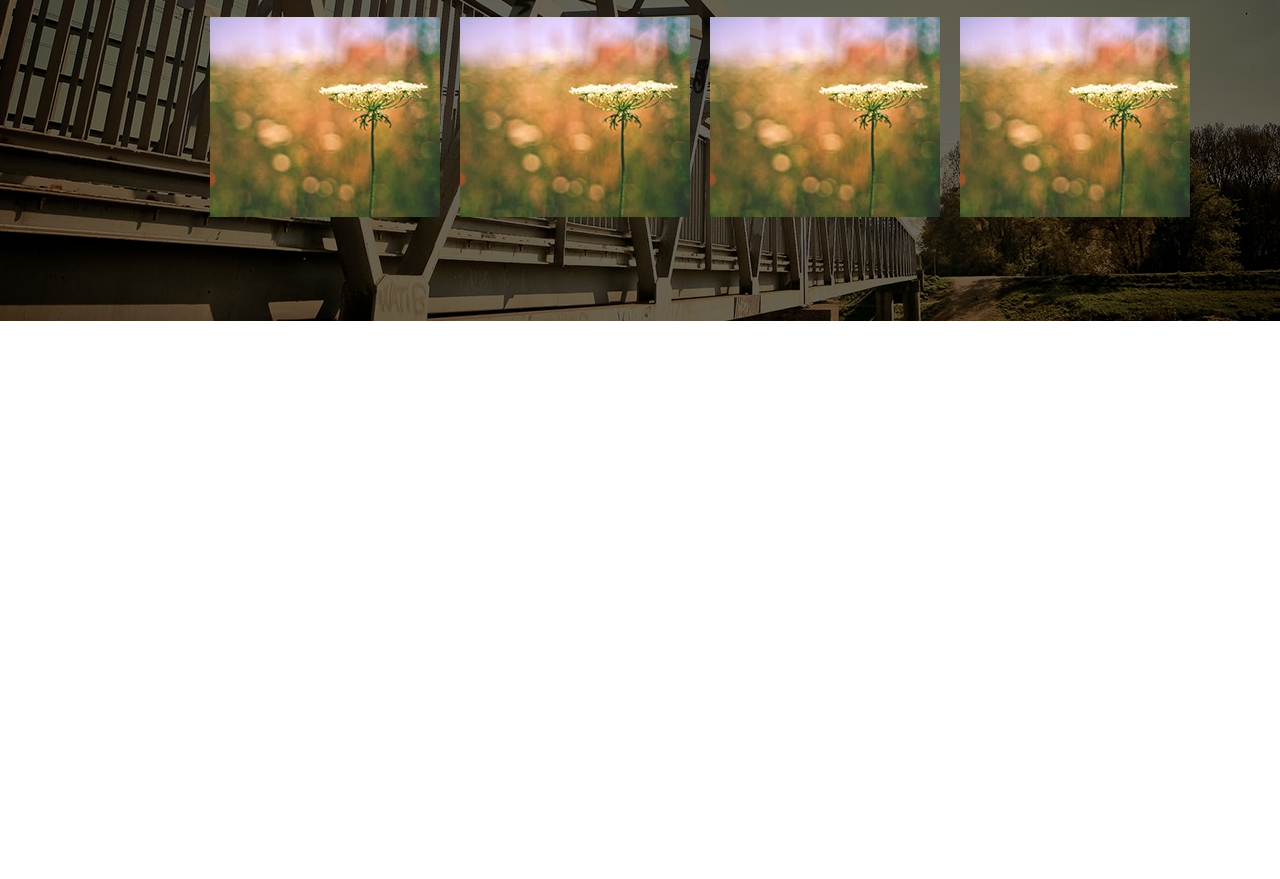
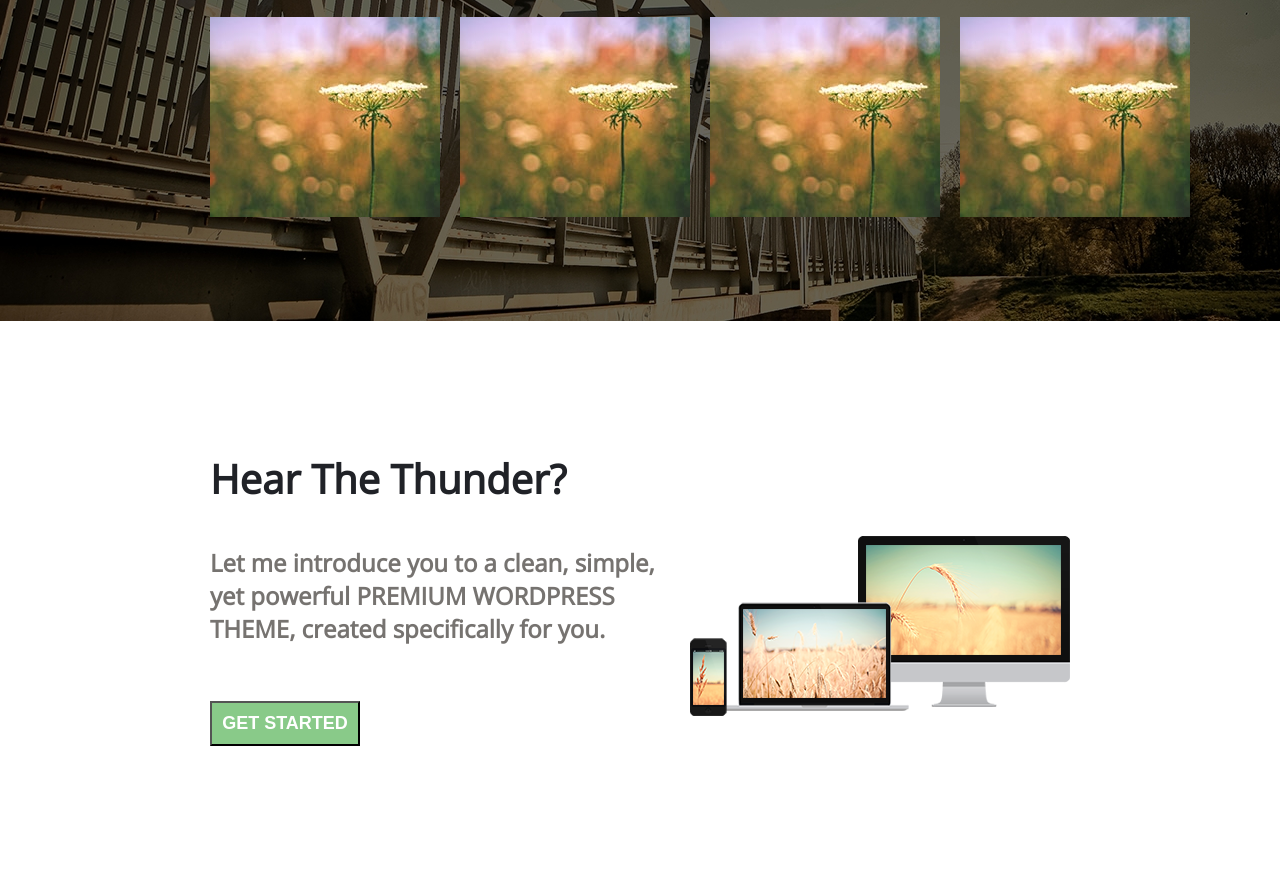
Before and after one commit to olorin44/landing-page-1-sass, a website: page index.html in a window 1280 px wide. Shown: the part 1469-2348 px from the top of the page. Before the commit the page ends 1790 px from the top, so only its background shows below. Drawn offline with nearby package versions, Linux system fonts and the light colour scheme.

Commit message:
Add section content with styles

```diff
--- a/index.html
+++ b/index.html
@@ -67,6 +67,7 @@
 			<div class="row">
 				<div class="col-m-3 section-portfolio-layer">
 					<div class="section-portfolio-layer-icons">
+						<h4>A Sample Portfolio</h4>
 						<i class="fa fa-search icon-gallery-search"></i>
 						<i class="far fa-file-alt icon-gallery-file"></i>
 					</div>
@@ -74,6 +75,7 @@
 				</div>
 				<div class="col-m-3 section-portfolio-layer">
 					<div class="section-portfolio-layer-icons">
+						<h4>A Sample Portfolio</h4>
 						<i class="fa fa-search icon-gallery-search"></i>
 						<i class="far fa-file-alt icon-gallery-file"></i>
 					</div>
@@ -81,6 +83,7 @@
 				</div>
 				<div class="col-m-3 section-portfolio-layer">
 					<div class="section-portfolio-layer-icons">
+						<h4>A Sample Portfolio</h4>
 						<i class="fa fa-search icon-gallery-search"></i>
 						<i class="far fa-file-alt icon-gallery-file"></i>
 					</div>
@@ -88,6 +91,7 @@
 				</div>
 				<div class="col-m-3 section-portfolio-layer">
 					<div class="section-portfolio-layer-icons">
+						<h4>A Sample Portfolio</h4>
 						<i class="fa fa-search icon-gallery-search"></i>
 						<i class="far fa-file-alt icon-gallery-file"></i>
 					</div>
@@ -97,6 +101,7 @@
 			<div class="row">
 				<div class="col-m-3 section-portfolio-layer">
 					<div class="section-portfolio-layer-icons">
+						<h4>A Sample Portfolio</h4>
 						<i class="fa fa-search icon-gallery-search"></i>
 						<i class="far fa-file-alt icon-gallery-file"></i>
 					</div>
@@ -104,6 +109,7 @@
 				</div>
 				<div class="col-m-3 section-portfolio-layer">
 					<div class="section-portfolio-layer-icons">
+						<h4>A Sample Portfolio</h4>
 						<i class="fa fa-search icon-gallery-search"></i>
 						<i class="far fa-file-alt icon-gallery-file"></i>
 					</div>
@@ -111,6 +117,7 @@
 				</div>
 				<div class="col-m-3 section-portfolio-layer">
 					<div class="section-portfolio-layer-icons">
+						<h4>A Sample Portfolio</h4>
 						<i class="fa fa-search icon-gallery-search"></i>
 						<i class="far fa-file-alt icon-gallery-file"></i>
 					</div>
@@ -118,6 +125,7 @@
 				</div>
 				<div class="col-m-3 section-portfolio-layer">
 					<div class="section-portfolio-layer-icons">
+						<h4>A Sample Portfolio</h4>
 						<i class="fa fa-search icon-gallery-search"></i>
 						<i class="far fa-file-alt icon-gallery-file"></i>
 					</div>
@@ -126,7 +134,14 @@
 			</div>
 		</div>
 	</section>
-	<section class="section-content"></section>
+	<section class="section-content">
+		<div class="container">
+			<h1>Hear The Thunder?</h1>
+			<h2>Let me introduce you to a clean, simple, yet powerful <span>PREMIUM WORDPRESS THEME</span>, created specifically for you.</h2>
+			<button>GET STARTED</button>
+			<img src="images/section-content-image.png" alt="content image">
+		</div>
+	</section>
 	<section class="section-blog"></section>
 	<section class="section-testimonials"></section>
 	<section class="section-clients"></section>
--- a/sass/style.scss
+++ b/sass/style.scss
@@ -6,6 +6,7 @@
 @import "style_sections_home";
 @import "style_sections_features";
 @import "style_sections_portfolio";
+@import "style_sections_content";
 // @import "style_sections_about";
 // @import "style_sections_services";
 // @import "style_sections_projects";
--- /dev/null
+++ b/sass/style_sections_content.scss
@@ -0,0 +1,55 @@
+.section-content {
+
+	background-color: #fff;
+	height: 500px;
+
+	button {
+		background-color: #89ca89;
+		color: #fff;
+		font-size: 18px;
+		font-weight: bold;
+		height: 45px;
+		margin: 36px 0 130px 210px;
+		padding: .5% 0;
+		text-align: center;
+		width: 150px;
+
+		&:hover {
+			background-color: #000;
+			transition: .3s;
+		}
+
+		&:active {
+			border-radius: 10px;
+			color: #18dcff;
+		}
+	}
+
+	.container {
+		position: relative;
+	}
+
+	h1 {
+		color: #202227;
+		font-size: 40px;
+		font-weight: bold;
+		margin: 130px 0 40px 210px;
+	}
+
+	h2 {
+		color: #767370;
+		font-size: 24px;
+		margin-left: 210px;
+		max-width: 480px;
+
+		span {
+			font-weight: bold;
+		}
+	}
+
+	img {
+		bottom: 160px;
+		position: absolute;
+		right: 210px;
+	}
+}
--- a/sass/style_sections_portfolio.scss
+++ b/sass/style_sections_portfolio.scss
@@ -91,6 +91,12 @@
 		transition: .4s;
 		width: 230px;
 		z-index: -1;
+
+		h4 {
+			color: #fff;
+			margin-top: 60px;
+			text-align: center;
+		}
 	}
 
 	.section-portfolio-layer:hover .section-portfolio-layer-icons {
```
Also changed, not shown: css/style.css, images/section-content-image.png (added), 1 other file.
